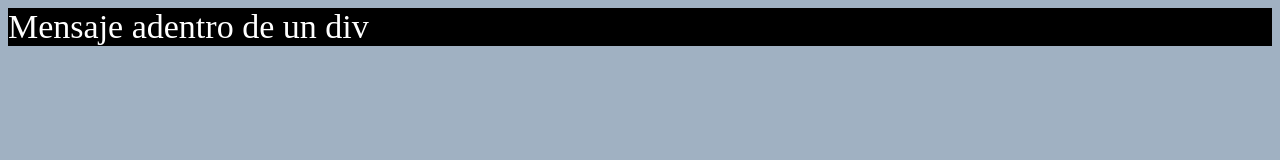
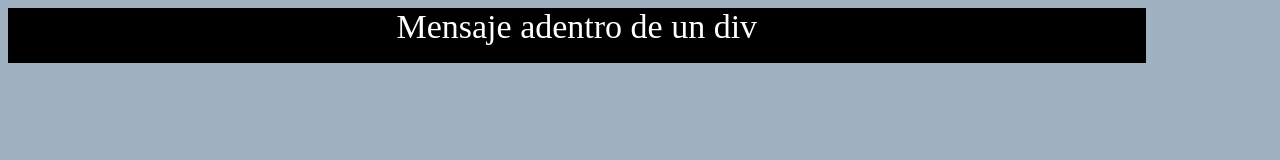
Before and after one commit to Andres-12/Proyecto1, a plain HTML site: page index.htm in a window 1280 px wide. Drawn offline with Linux system fonts and the light colour scheme.

Commit message:
Codigo acomodado

```diff
--- a/index.htm
+++ b/index.htm
@@ -3,6 +3,19 @@
 		<title>Titulo de la pag.</title>
 	</head>
 	<body style="background:#A0B1C2;">
-		<div style="background:black;color:white;font:bold;textalign:center;vertical-align:bottom;font-size:34px;">Mensaje adentro de un div</div>
+		<div>Mensaje adentro de un div</div>
 	</body>
 </html>
+<style type="text/css">
+	div{
+		background:black;
+		color:white;
+		font:bold;
+		text-align:center;
+		vertical-align:middle;
+		font-size:34px;
+		width:90%;
+		height:55px;
+		cursor: hand;
+	}
+</style>
```
